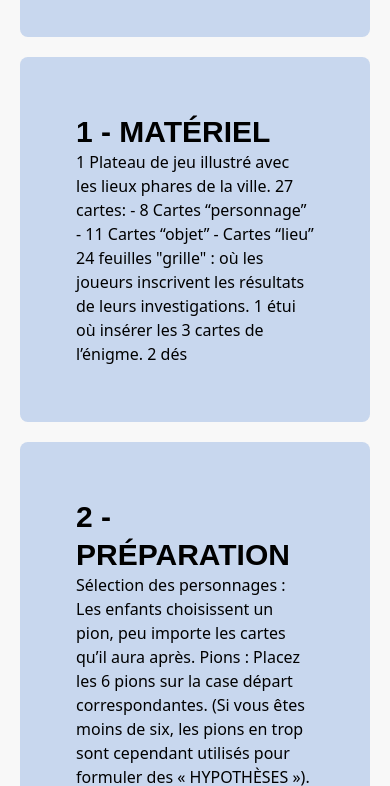
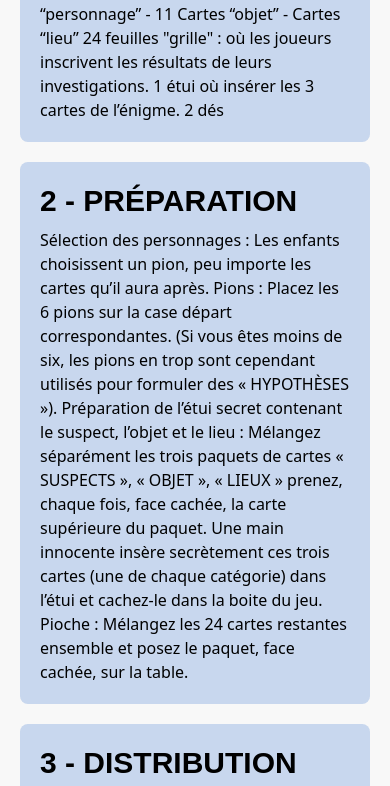
Before and after one commit to samuelabadie/spiro, a Gatsby site: page /rules in a window 390 px wide. Shown: the part 684-1470 px from the top of the page. Built offline with nearby package versions, Linux system fonts and the light colour scheme; Gatsby itself is replaced by a stand-in of ours.

Commit message:
fix: rules page mobile spacing

```diff
--- a/src/pages/rules.js
+++ b/src/pages/rules.js
@@ -90,9 +90,13 @@ const RuleCard = () => {
   return (
     <div>
       {rulesContent.map((ruleContent) => (
-        <div className="max-w-[700px] rounded-lg bg-pastel-blue my-5 p-14">
+        <div className="max-w-[700px] rounded-lg bg-pastel-blue my-5 p-5 md:p-14">
           <h3>{ruleContent.title}</h3>
-          <p>{ruleContent.description}</p>
+          {ruleContent.title === '' ? (
+            <p>{ruleContent.description}</p>
+          ) : (
+            <p className="mt-2 md:mt-4">{ruleContent.description}</p>
+          )}
         </div>
       ))}
     </div>
```
